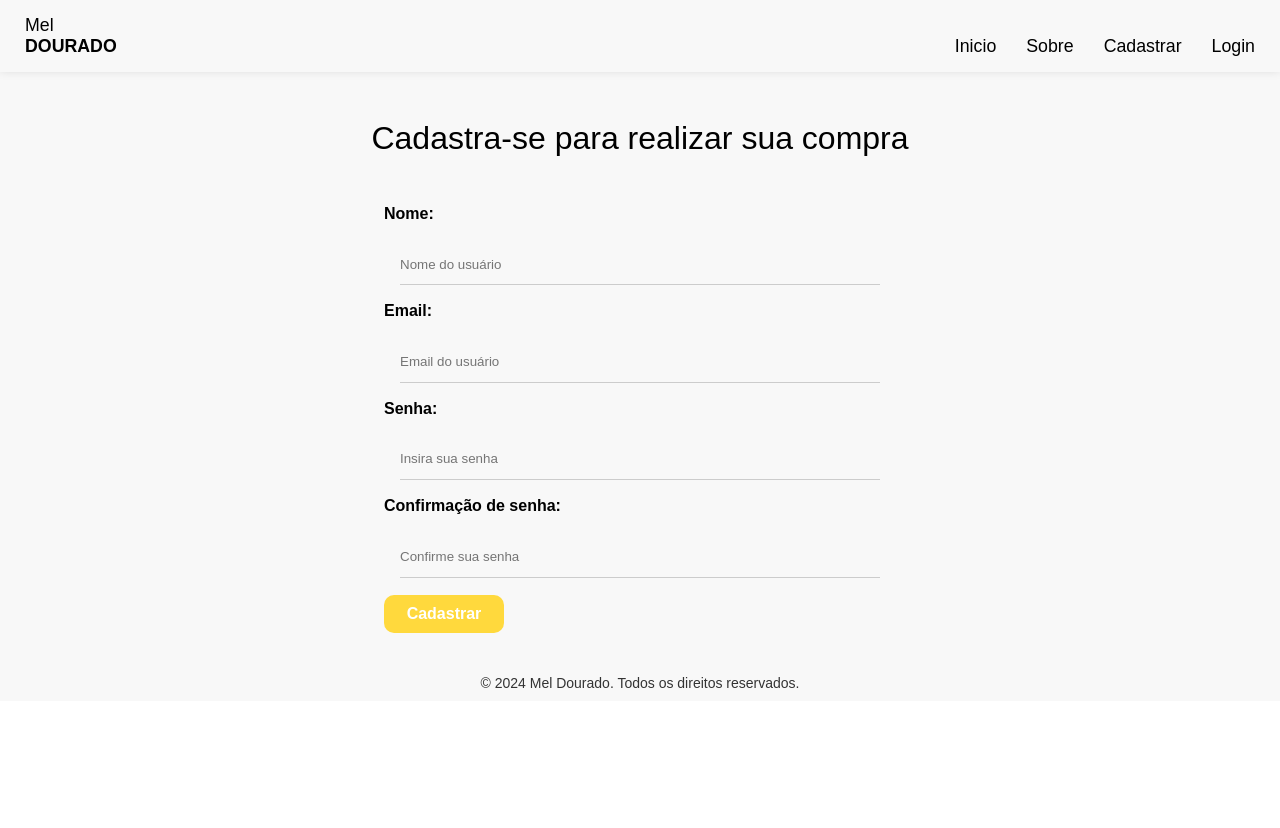
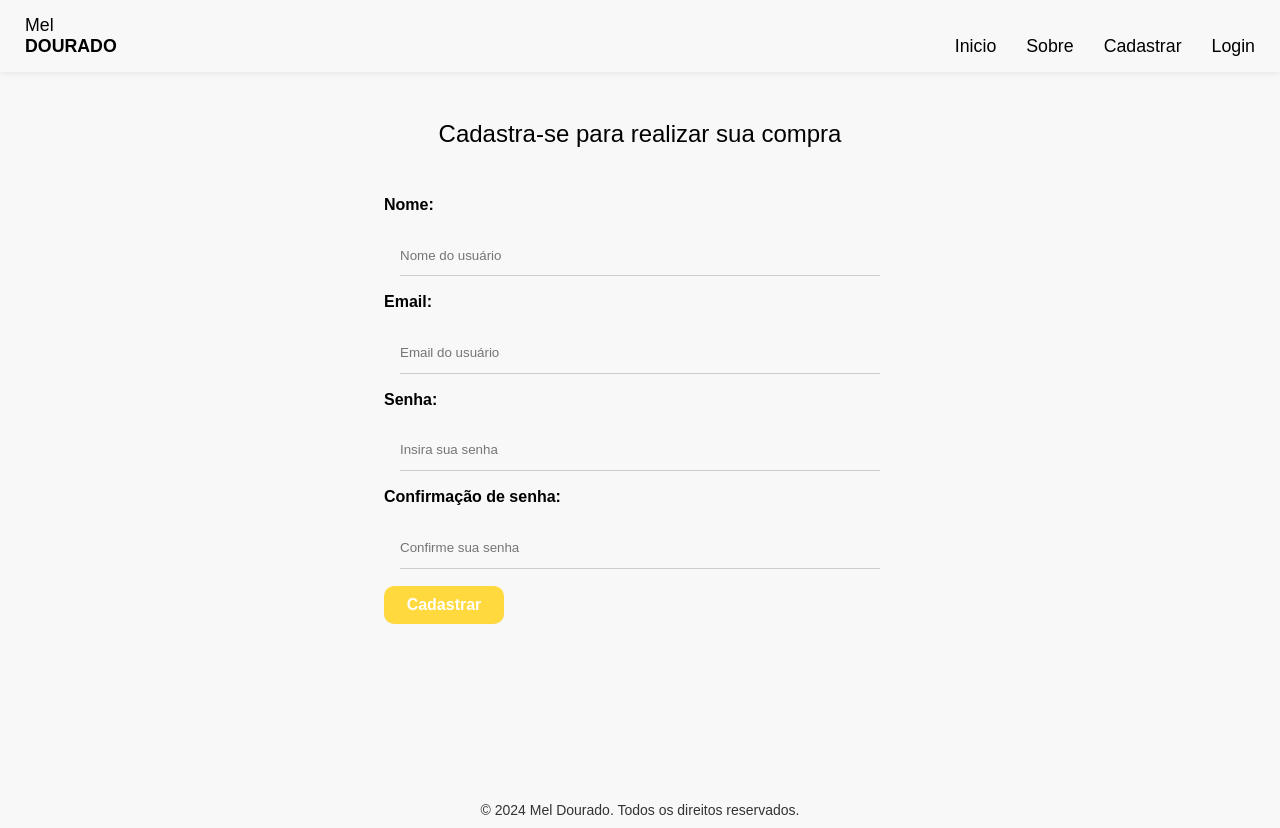
Before and after one commit to GDC-Reis/Mel-Dourado-MAIN-, a React (Create React App) app: page /register in a window 1280 px wide. Before the commit the page ends 800 px from the top, so only its background shows below. Built offline with nearby package versions, Linux system fonts and the light colour scheme; no server answers; the HTML template or start-up script is replaced by a standard one.

Commit message:
Commit realizado com as alterações no CSS do componente esqueci senha e da tela de cadastro para monitores de 1920px

```diff
--- a/src/components/EsqueceuSenha.css
+++ b/src/components/EsqueceuSenha.css
@@ -34,3 +34,9 @@
         padding: 10px 15px;
         font-size: 1em;
 }
+
+@media (max-width: 1920px){
+    .main_esqueceu_senha{
+        height: 84vh;
+    }
+}
--- a/src/pages/Register/Register.css
+++ b/src/pages/Register/Register.css
@@ -1,3 +1,7 @@
+/* .main_register{
+    height: 87vh;
+} */
+
 .register{
     text-align: center;
 }
@@ -88,3 +92,10 @@ button[disabled]{
     padding: 5px;
     border-radius: 5px;
 }
+
+
+@media(max-width: 1920px){
+    .main_register{
+        height: 84vh;
+    }
+}
--- a/src/pages/Register/Register.js
+++ b/src/pages/Register/Register.js
@@ -44,7 +44,8 @@ const Register = () => {
     }, [authErro])
 
     return (
-        <div>
+        <section>
+            <div className='main_register'>
                 <h1 className='titulo_inicial'>Cadastra-se para realizar sua compra</h1>
 
                 <form onSubmit={handleSubmit} className='form_sumbit'>
@@ -101,9 +102,9 @@ const Register = () => {
                     {error && <p className="error">{error}</p>}
 
                 </form>
-
+            </div>
             <Footer/>
-        </div>
+        </section>
      );
 }
 
```
Also changed, not shown: src/components/EsqueceuSenha.js (line endings or trailing spaces). Lines whose indentation alone changed are shown as unchanged.
